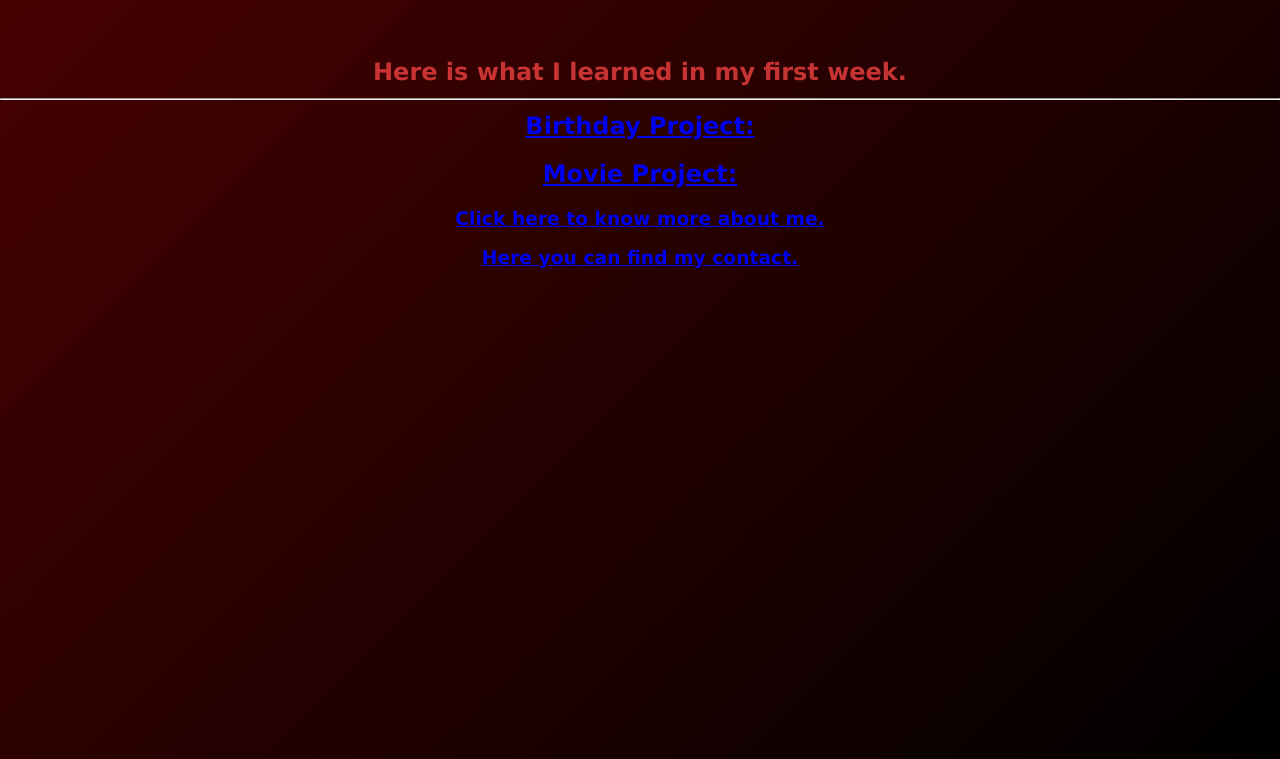
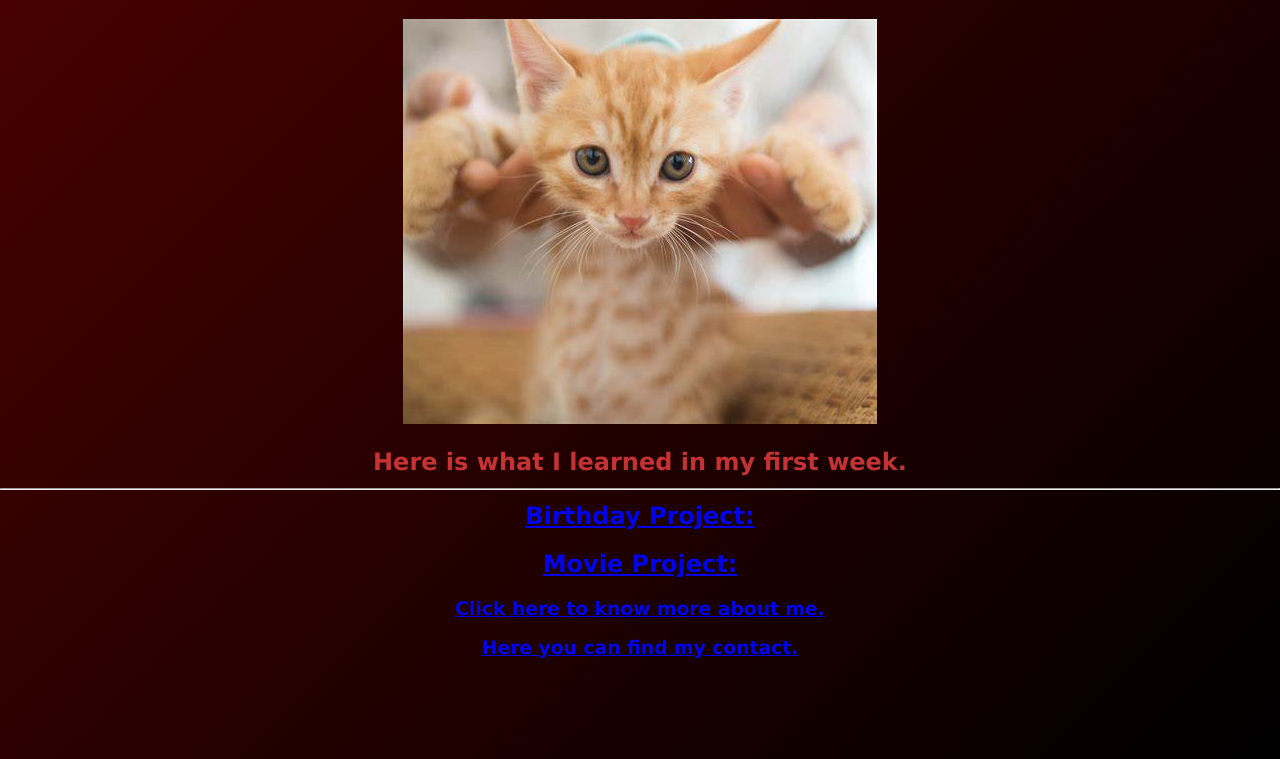
Before and after one commit to GersyShore/html-portfolio, a plain HTML site: page index.html in a window 1280 px wide. Shown: the part 62-821 px from the top of the page. Drawn offline with Linux system fonts and the light colour scheme.

Commit message:
index.html

```diff
--- a/index.html
+++ b/index.html
@@ -1,5 +1,4 @@
 <!-- TODO 1: Create the HTML Boilerplate -->
-<!DOCTYPE html>
 <!DOCTYPE html>
 <html lang="en">
 <head>
@@ -30,7 +29,7 @@
 </style>
 <body>
     <h1>MY PORTFOLIO</h1>
-    <img src="../4.1+Webpages/assets/images/cat.png" alt="">
+    <img src="./assets/images/cat.png" alt="">
     <h2>Here is what I learned in my first week.
         <hr>
         <a href="./public/birthday-invite.html">Birthday Project:</a>
```
